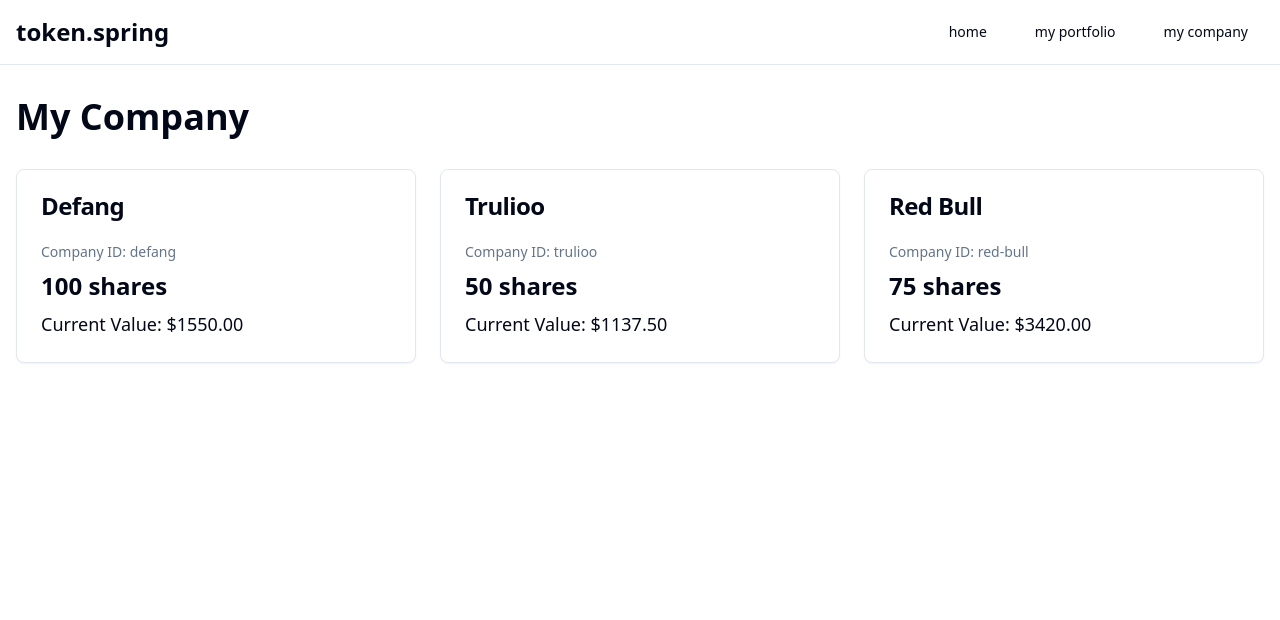
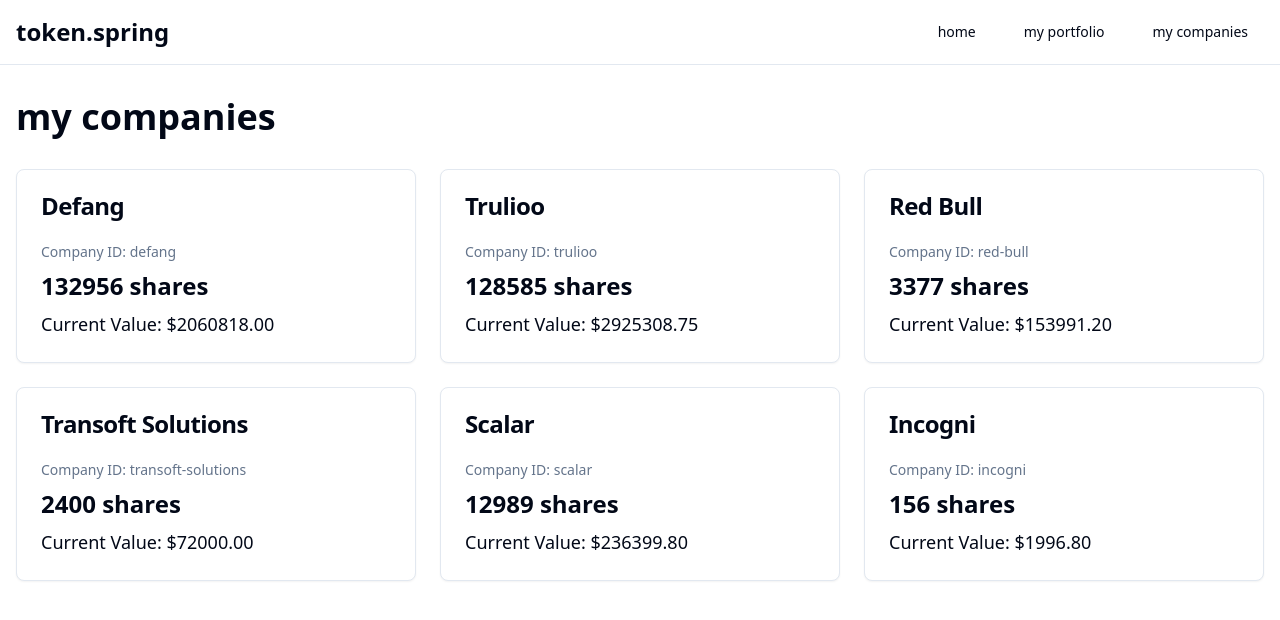
Before and after one commit to dannyl1u/token-spring, a React (Create React App) app in the folder pages/: page /company in a window 1280 px wide. Shown: the top 620 px of the page. Built offline with nearby package versions, Linux system fonts and the light colour scheme; data requests are answered from the project's data file.

Commit message:
buy stonks working

```diff
--- a/db.json
+++ b/db.json
@@ -4,55 +4,61 @@
       "id": "defang",
       "name": "Defang",
       "totalShares": 1000000,
-        "availableShares": 750000,
-        "sharePrice": 15.50,
-        "description": "Defang is a cybersecurity company specializing in threat intelligence and network protection.",
-        "info": "Founded in 2018, Defang has quickly become a leader in AI-driven security solutions."
+      "availableShares": 617144,
+      "sharePrice": 15.5,
+      "description": "Defang takes you from Docker Compose to production-ready AWS deployments in minutes.",
+      "info": "Founded in 2018, Defang has quickly become a leader in AI-driven security solutions.",
+      "currentFunding": 2058911.5
     },
     {
       "id": "trulioo",
       "name": "Trulioo",
       "totalShares": 500000,
-        "availableShares": 300000,
+      "availableShares": 171465,
       "sharePrice": 22.75,
       "description": "Trulioo is a global identity verification company providing real-time verification in over 195 countries.",
-        "info": "Established in 2011, Trulioo has offices in Vancouver, San Francisco, and Dublin."
+      "info": "Established in 2011, Trulioo has offices in Vancouver, San Francisco, and Dublin.",
+      "currentFunding": 123123
     },
     {
       "id": "scalar",
       "name": "Scalar",
       "totalShares": 750000,
-        "availableShares": 500000,
-        "sharePrice": 18.20,
+      "availableShares": 487011,
+      "sharePrice": 18.2,
       "description": "Scalar is a cloud infrastructure company offering scalable solutions for businesses of all sizes.",
-        "info": "Scalar was founded in 2015 and has seen rapid growth in the cloud computing sector."
+      "info": "Scalar was founded in 2015 and has seen rapid growth in the cloud computing sector.",
+      "currentFunding": 12303.199999999999
     },
     {
       "id": "transoft-solutions",
       "name": "Transoft Solutions",
       "totalShares": 300000,
-        "availableShares": 200000,
-        "sharePrice": 30.00,
+      "availableShares": 197600,
+      "sharePrice": 30,
       "description": "Transoft Solutions develops advanced software for the transportation engineering industry.",
-        "info": "With over 30 years in business, Transoft Solutions serves clients in over 150 countries."
+      "info": "With over 30 years in business, Transoft Solutions serves clients in over 150 countries.",
+      "currentFunding": 2310
     },
     {
       "id": "incogni",
       "name": "Incogni",
       "totalShares": 400000,
-        "availableShares": 350000,
-        "sharePrice": 12.80,
+      "availableShares": 349844,
+      "sharePrice": 12.8,
       "description": "Incogni is a privacy protection service that automates personal data removal from the internet.",
-        "info": "Launched in 2020, Incogni is a subsidiary of Surfshark, a well-known VPN provider."
+      "info": "Launched in 2020, Incogni is a subsidiary of Surfshark, a well-known VPN provider.",
+      "currentFunding": 1702.4
     },
     {
       "id": "red-bull",
       "name": "Red Bull",
       "totalShares": 2000000,
-        "availableShares": 1000000,
-        "sharePrice": 45.60,
+      "availableShares": 996698,
+      "sharePrice": 45.6,
       "description": "Red Bull is an energy drink company known for its marketing and involvement in extreme sports and eSports.",
-        "info": "Founded in 1987 in Austria, Red Bull has sold over 100 billion cans worldwide."
+      "info": "Founded in 1987 in Austria, Red Bull has sold over 100 billion cans worldwide.",
+      "currentFunding": 3192
     }
   ],
   "users": [
@@ -60,17 +66,36 @@
       "id": "user1",
       "name": "Alice Johnson",
       "portfolio": {
-          "defang": { "shares": 100 },
-          "trulioo": { "shares": 50 },
-          "red-bull": { "shares": 75 }
+        "defang": {
+          "shares": 132956
+        },
+        "trulioo": {
+          "shares": 128585
+        },
+        "red-bull": {
+          "shares": 3377
+        },
+        "transoft-solutions": {
+          "shares": 2400
+        },
+        "scalar": {
+          "shares": 12989
+        },
+        "incogni": {
+          "shares": 156
+        }
       }
     },
     {
       "id": "user2",
       "name": "Bob Smith",
       "portfolio": {
-          "scalar": { "shares": 200 },
-          "incogni": { "shares": 150 }
+        "scalar": {
+          "shares": 200
+        },
+        "incogni": {
+          "shares": 150
+        }
       }
     }
   ],
@@ -81,7 +106,7 @@
       "userId": "user1",
       "companyId": "defang",
       "amount": 100,
-        "price": 15.00,
+      "price": 15,
       "timestamp": "2024-10-01T10:30:00Z"
     },
     {
@@ -90,7 +115,7 @@
       "userId": "user2",
       "companyId": "scalar",
       "amount": 200,
-        "price": 18.00,
+      "price": 18,
       "timestamp": "2024-10-02T14:45:00Z"
     },
     {
@@ -99,8 +124,188 @@
       "userId": "user1",
       "companyId": "trulioo",
       "amount": 25,
-        "price": 23.00,
+      "price": 23,
       "timestamp": "2024-10-03T09:15:00Z"
+    },
+    {
+      "id": 4,
+      "type": "buy",
+      "userId": "user1",
+      "companyId": "defang",
+      "amount": 23,
+      "price": 15.5,
+      "timestamp": "2024-10-06T18:29:35.897Z"
+    },
+    {
+      "id": 5,
+      "type": "buy",
+      "userId": "user1",
+      "companyId": "defang",
+      "amount": 8,
+      "price": 15.5,
+      "timestamp": "2024-10-06T18:33:13.339Z"
+    },
+    {
+      "id": 6,
+      "type": "buy",
+      "userId": "user1",
+      "companyId": "defang",
+      "amount": 332,
+      "price": 15.5,
+      "timestamp": "2024-10-06T18:34:12.356Z"
+    },
+    {
+      "id": 7,
+      "type": "buy",
+      "userId": "user1",
+      "companyId": "defang",
+      "amount": 21,
+      "price": 15.5,
+      "timestamp": "2024-10-06T18:34:12.363Z"
+    },
+    {
+      "id": 8,
+      "type": "buy",
+      "userId": "user1",
+      "companyId": "defang",
+      "amount": 123213,
+      "price": 15.5,
+      "timestamp": "2024-10-06T18:34:15.270Z"
+    },
+    {
+      "id": 9,
+      "type": "buy",
+      "userId": "user1",
+      "companyId": "defang",
+      "amount": 7949,
+      "price": 15.5,
+      "timestamp": "2024-10-06T18:34:15.277Z"
+    },
+    {
+      "id": 10,
+      "type": "buy",
+      "userId": "user1",
+      "companyId": "defang",
+      "amount": 1231,
+      "price": 15.5,
+      "timestamp": "2024-10-06T18:34:18.998Z"
+    },
+    {
+      "id": 11,
+      "type": "buy",
+      "userId": "user1",
+      "companyId": "defang",
+      "amount": 79,
+      "price": 15.5,
+      "timestamp": "2024-10-06T18:34:19.007Z"
+    },
+    {
+      "id": 12,
+      "type": "buy",
+      "userId": "user1",
+      "companyId": "trulioo",
+      "amount": 123123,
+      "price": 22.75,
+      "timestamp": "2024-10-06T18:34:24.452Z"
+    },
+    {
+      "id": 13,
+      "type": "buy",
+      "userId": "user1",
+      "companyId": "trulioo",
+      "amount": 5412,
+      "price": 22.75,
+      "timestamp": "2024-10-06T18:34:24.465Z"
+    },
+    {
+      "id": 14,
+      "type": "buy",
+      "userId": "user1",
+      "companyId": "transoft-solutions",
+      "amount": 2323,
+      "price": 30,
+      "timestamp": "2024-10-06T18:34:26.952Z"
+    },
+    {
+      "id": 15,
+      "type": "buy",
+      "userId": "user1",
+      "companyId": "transoft-solutions",
+      "amount": 77,
+      "price": 30,
+      "timestamp": "2024-10-06T18:34:26.960Z"
+    },
+    {
+      "id": 16,
+      "type": "buy",
+      "userId": "user1",
+      "companyId": "scalar",
+      "amount": 12313,
+      "price": 18.2,
+      "timestamp": "2024-10-06T18:34:28.762Z"
+    },
+    {
+      "id": 17,
+      "type": "buy",
+      "userId": "user1",
+      "companyId": "scalar",
+      "amount": 676,
+      "price": 18.2,
+      "timestamp": "2024-10-06T18:34:28.770Z"
+    },
+    {
+      "id": 18,
+      "type": "buy",
+      "userId": "user1",
+      "companyId": "incogni",
+      "amount": 23,
+      "price": 12.8,
+      "timestamp": "2024-10-06T18:34:33.260Z"
+    },
+    {
+      "id": 19,
+      "type": "buy",
+      "userId": "user1",
+      "companyId": "incogni",
+      "amount": 1,
+      "price": 12.8,
+      "timestamp": "2024-10-06T18:34:33.270Z"
+    },
+    {
+      "id": 20,
+      "type": "buy",
+      "userId": "user1",
+      "companyId": "incogni",
+      "amount": 123,
+      "price": 12.8,
+      "timestamp": "2024-10-06T18:34:34.783Z"
+    },
+    {
+      "id": 21,
+      "type": "buy",
+      "userId": "user1",
+      "companyId": "incogni",
+      "amount": 9,
+      "price": 12.8,
+      "timestamp": "2024-10-06T18:34:34.790Z"
+    },
+    {
+      "id": 22,
+      "type": "buy",
+      "userId": "user1",
+      "companyId": "red-bull",
+      "amount": 3232,
+      "price": 45.6,
+      "timestamp": "2024-10-06T18:34:36.517Z"
+    },
+    {
+      "id": 23,
+      "type": "buy",
+      "userId": "user1",
+      "companyId": "red-bull",
+      "amount": 70,
+      "price": 45.6,
+      "timestamp": "2024-10-06T18:34:36.528Z"
     }
   ]
 }
--- a/pages/package.json
+++ b/pages/package.json
@@ -14,6 +14,7 @@
     "lucide-react": "^0.447.0",
     "react": "^18.3.1",
     "react-dom": "^18.3.1",
+    "react-hot-toast": "^2.4.1",
     "react-router-dom": "^6.26.2",
     "react-scripts": "5.0.1",
     "tailwind-merge": "^2.5.3",
--- a/pages/src/App.js
+++ b/pages/src/App.js
@@ -23,7 +23,7 @@
                   <Link to="/portfolio">my portfolio</Link>
                 </Button>
                 <Button variant="ghost" asChild>
-                  <Link to="/company">my company</Link>
+                  <Link to="/company">my companies</Link>
                 </Button>
               </nav>
             </div>
--- a/pages/src/components/StartupCard.js
+++ b/pages/src/components/StartupCard.js
@@ -1,17 +1,44 @@
 import React, { useState } from 'react';
+import axios from 'axios';
 import { Card, CardContent, CardDescription, CardFooter, CardHeader, CardTitle } from "../ui/card";
 import { Button } from "../ui/button";
 import { Input } from "../ui/input";
 import { Progress } from "../ui/progress";
 import { ChevronDown, ChevronUp } from 'lucide-react';
+import { toast } from 'react-hot-toast';
 
 const StartupCard = ({ startup, onInvest }) => {
   const [investmentAmount, setInvestmentAmount] = useState('');
   const [isInfoExpanded, setIsInfoExpanded] = useState(false);
+  const [isLoading, setIsLoading] = useState(false);
 
-  const handleInvest = () => {
-    onInvest(startup.id, Number(investmentAmount));
-    setInvestmentAmount('');
+  const handleInvest = async () => {
+    if (!investmentAmount || isNaN(Number(investmentAmount)) || Number(investmentAmount) <= 0) {
+      toast.error('Please enter a valid investment amount');
+      return;
+    }
+
+    setIsLoading(true);
+    try {
+      const response = await axios.post('http://localhost:3000/buy', {
+        userId: 'user1', // Hardcoded for now, should be replaced with actual user ID
+        companyId: startup.id,
+        amount: Number(investmentAmount)
+      });
+
+      if (response.data.success) {
+        toast.success('Investment successful!');
+        onInvest(startup.id, Number(investmentAmount));
+        setInvestmentAmount('');
+      } else {
+        toast.error('Investment failed. Please try again.');
+      }
+    } catch (error) {
+      console.error('Error processing investment:', error);
+      toast.error('An error occurred while processing your investment.');
+    } finally {
+      setIsLoading(false);
+    }
   };
 
   const progressPercentage = (startup.currentFunding / startup.fundingGoal) * 100;
@@ -52,7 +79,9 @@
               onChange={(e) => setInvestmentAmount(e.target.value)}
               className="flex-grow"
             />
-            <Button onClick={handleInvest}>Invest</Button>
+            <Button onClick={handleInvest} disabled={isLoading}>
+              {isLoading ? 'Investing...' : 'Invest'}
+            </Button>
           </div>
         </div>
       </CardContent>
--- a/pages/src/components/StartupList.js
+++ b/pages/src/components/StartupList.js
@@ -1,14 +1,14 @@
 import React, { useState, useEffect } from 'react';
 import axios from 'axios';
 import StartupCard from './StartupCard';
+import { toast } from 'react-hot-toast';
 
 function StartupList() {
   const [startups, setStartups] = useState([]);
 
-  useEffect(() => {
+  const fetchStartups = () => {
     axios.get('http://localhost:3000/companies')
       .then(response => {
-        // Transform company data to match startup structure
         const startupData = response.data.map(company => ({
           id: company.id,
           name: company.name,
@@ -16,46 +16,48 @@
           info: company.info,
           fundingGoal: company.totalShares * company.sharePrice,
           currentFunding: (company.totalShares - company.availableShares) * company.sharePrice,
-          tokenSymbol: company.id.toUpperCase().slice(0, 3), // Create a token symbol from company id
-          sharePrice: company.sharePrice
+          tokenSymbol: company.id.toUpperCase().slice(0, 3),
+          sharePrice: company.sharePrice,
+          availableShares: company.availableShares
         }));
         setStartups(startupData);
       })
-      .catch(error => console.error('Error fetching startups:', error));
+      .catch(error => {
+        console.error('Error fetching startups:', error);
+        toast.error('Failed to load startups. Please try again later.');
+      });
+  };
+
+  useEffect(() => {
+    fetchStartups();
   }, []);
 
   const handleInvest = (startupId, amount) => {
-    axios.post('http://localhost:3000/api/buy', {
+    const startup = startups.find(s => s.id === startupId);
+    const shares = Math.floor(amount / startup.sharePrice);
+
+    axios.post('http://localhost:3000/buy', {
       userId: 'user1', // Hardcoded for now, should be the logged-in user's ID
       companyId: startupId,
-      amount: Math.floor(amount / startups.find(s => s.id === startupId).sharePrice) // Convert investment amount to number of shares
+      amount: shares
     })
       .then(response => {
-        const sharesReceived = response.data.transaction.amount;
-        alert(`Investment successful! You received ${sharesReceived} shares.`);
-        // Refresh the startups list
-        axios.get('http://localhost:3000/companies')
-          .then(response => {
-            console.log(response)
-            // const updatedStartupData = response.data.map(company => ({
-            //   id: company.id,
-            //   name: company.name,
-            //   description: `Innovative company with ${company.totalShares.toLocaleString()} total shares.`,
-            //   fundingGoal: company.totalShares * company.sharePrice,
-            //   currentFunding: (company.totalShares - company.availableShares) * company.sharePrice,
-            //   tokenSymbol: company.id.toUpperCase().slice(0, 3),
-            //   sharePrice: company.sharePrice
-            // }));
-            // setStartups(updatedStartupData);
-          })
-          .catch(error => console.error('Error fetching startups:', error));
+        if (response.data.success) {
+          toast.success(`Investment successful! You received ${shares} shares.`);
+          fetchStartups(); // Refresh the startups list
+        } else {
+          toast.error('Investment failed. Please try again.');
+        }
       })
-      .catch(error => console.error('Error making investment:', error));
+      .catch(error => {
+        console.error('Error making investment:', error);
+        toast.error(error.response?.data?.error || 'An error occurred while processing your investment.');
+      });
   };
 
   return (
     <div className="space-y-8">
-      <h1 className="text-4xl font-bold">invest in early stage startups</h1>
+      <h1 className="text-4xl font-bold">Invest in Early Stage Startups</h1>
       <div className="grid grid-cols-1 md:grid-cols-2 lg:grid-cols-3 gap-6">
         {startups.map(startup => (
           <StartupCard key={startup.id} startup={startup} onInvest={handleInvest} />
--- a/pages/src/components/UserCompany.js
+++ b/pages/src/components/UserCompany.js
@@ -32,7 +32,7 @@
 
   return (
     <div className="space-y-8">
-      <h1 className="text-4xl font-bold">My Company</h1>
+      <h1 className="text-4xl font-bold">my companies</h1>
       <div className="grid grid-cols-1 md:grid-cols-2 lg:grid-cols-3 gap-6">
         {portfolioItems.map((investment, index) => (
           <PortfolioCard key={index} investment={investment} companyName={companies[investment.companyId]?.name} />
--- a/pages/src/components/UserPortfolio.js
+++ b/pages/src/components/UserPortfolio.js
@@ -32,7 +32,7 @@
 
   return (
     <div className="space-y-8">
-      <h1 className="text-4xl font-bold">My Portfolio</h1>
+      <h1 className="text-4xl font-bold">my portfolio</h1>
       <div className="grid grid-cols-1 md:grid-cols-2 lg:grid-cols-3 gap-6">
         {portfolioItems.map((investment, index) => (
           <PortfolioCard key={index} investment={investment} companyName={companies[investment.companyId]?.name} />
--- a/server.js
+++ b/server.js
@@ -77,7 +77,7 @@
   }
 });
 
-app.post('buy', async (req, res) => {
+app.post('/buy', async (req, res) => {
     try {
       const { userId, companyId, amount } = req.body;
       const db = await readDb();
@@ -94,6 +94,7 @@
       }
 
       company.availableShares -= amount;
+      company.currentFunding += amount * company.sharePrice; // Update current funding
 
       if (!user.portfolio[companyId]) {
         user.portfolio[companyId] = { shares: 0 };
@@ -115,6 +116,7 @@
 
       res.json({ success: true, transaction });
     } catch (error) {
+      console.error('Error processing purchase:', error);
       res.status(500).json({ error: 'Error processing purchase' });
     }
   });
```
Also changed, not shown: 1 other file (tests, documents, lock files or other folders). Lines whose indentation alone changed are shown as unchanged.
